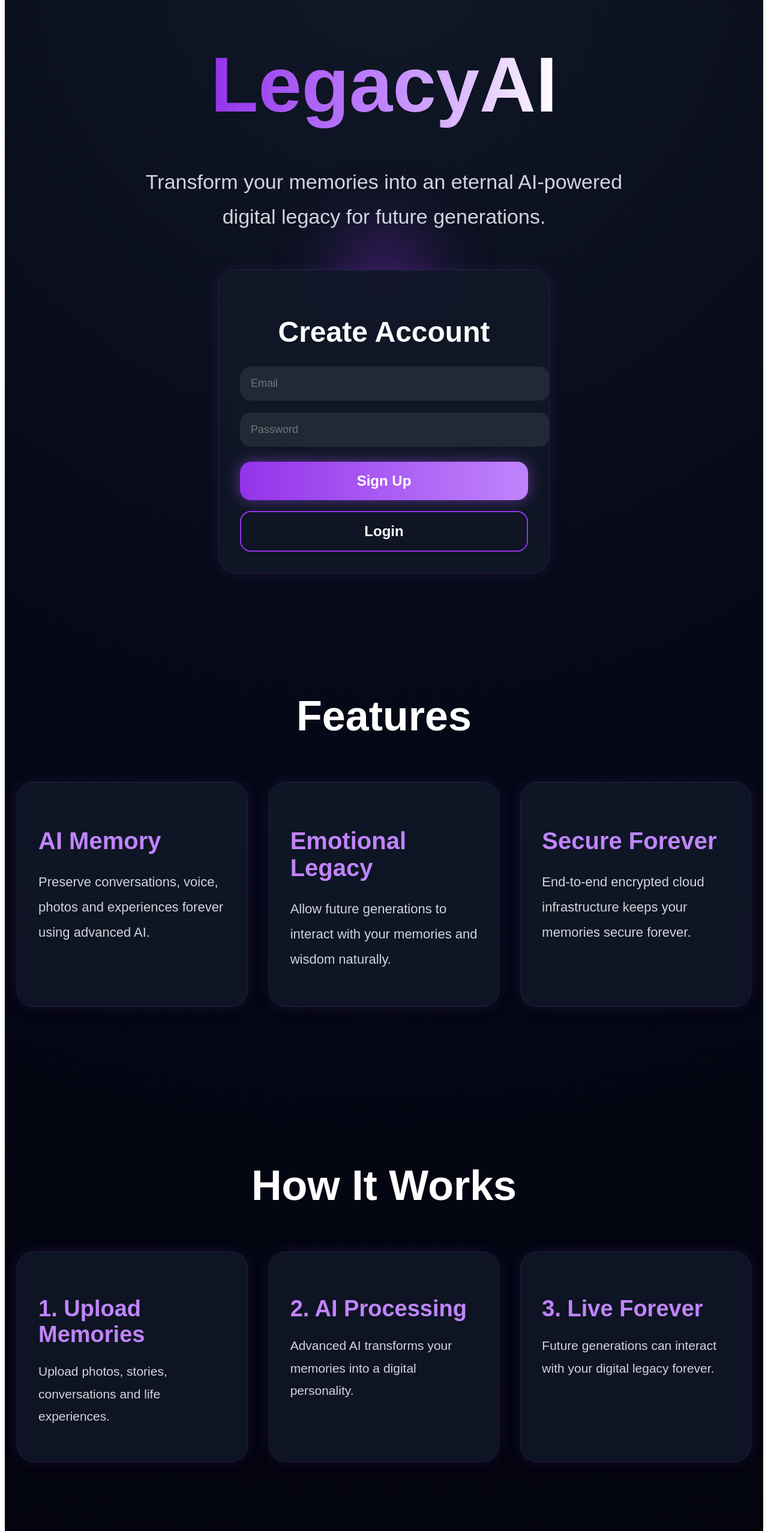
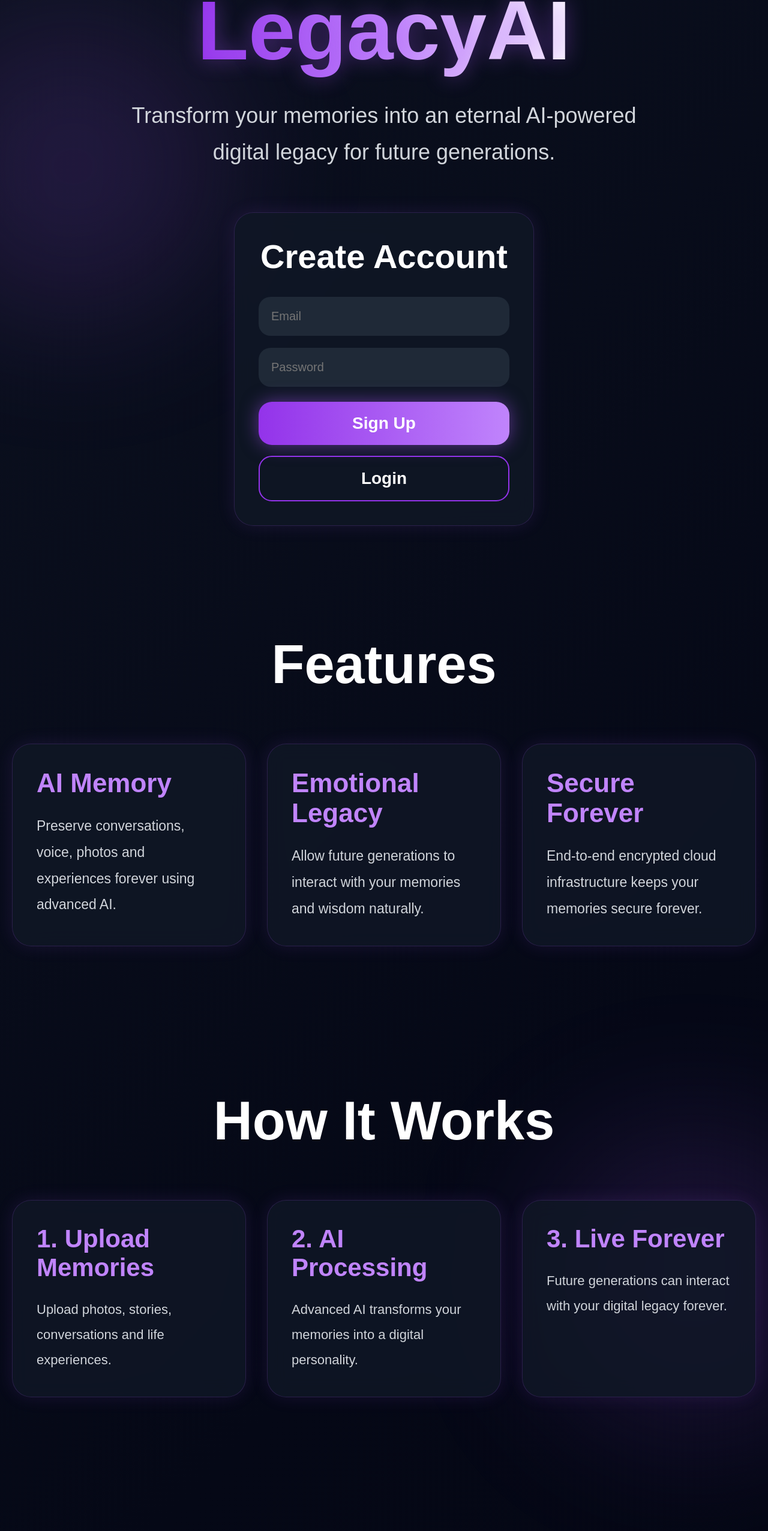
Before and after one commit to legacyaiapp1199-ship-it/legacyai, a React (Vite) app: page / in a window 1280 px wide. Shown: the part 90-2643 px from the top of the page at 60% size. Built offline with nearby package versions, Linux system fonts and the light colour scheme.

Commit message:
Update App.jsx

```diff
--- a/src/App.jsx
+++ b/src/App.jsx
@@ -72,24 +72,134 @@
   };
 
   const cardStyle = {
-    background: "rgba(17,24,39,0.85)",
-    border: "1px solid rgba(168,85,247,0.15)",
-    borderRadius: "28px",
-    padding: "35px",
-    backdropFilter: "blur(12px)",
-    boxShadow: "0 0 25px rgba(168,85,247,0.12)",
+    background: "rgba(17,24,39,0.82)",
+    border: "1px solid rgba(168,85,247,0.18)",
+    borderRadius: "32px",
+    padding: "40px",
+    backdropFilter: "blur(16px)",
+    boxShadow: "0 0 30px rgba(168,85,247,0.12)",
   };
 
   return (
+    <>
+      <style>
+        {`
+          *{
+            margin:0;
+            padding:0;
+            box-sizing:border-box;
+          }
+
+          body{
+            overflow-x:hidden;
+            background:#02030d;
+          }
+
+          html{
+            scroll-behavior:smooth;
+          }
+
+          @keyframes gradientMove {
+            0% {
+              background-position: 0% 50%;
+            }
+
+            50% {
+              background-position: 100% 50%;
+            }
+
+            100% {
+              background-position: 0% 50%;
+            }
+          }
+
+          @keyframes floatingGlow {
+            0% {
+              transform: translateY(0px);
+            }
+
+            50% {
+              transform: translateY(-40px);
+            }
+
+            100% {
+              transform: translateY(0px);
+            }
+          }
+
+          .floating-bg {
+            position: absolute;
+            width: 500px;
+            height: 500px;
+            border-radius: 50%;
+            background: rgba(168,85,247,0.15);
+            filter: blur(120px);
+            animation: floatingGlow 8s ease-in-out infinite;
+            z-index: 0;
+          }
+
+          .main-button{
+            transition:0.3s;
+          }
+
+          .main-button:hover{
+            transform:translateY(-4px) scale(1.02);
+            box-shadow:0 0 40px rgba(168,85,247,0.8);
+          }
+
+          .feature-card{
+            transition:0.35s;
+          }
+
+          .feature-card:hover{
+            transform:translateY(-10px);
+            border:1px solid rgba(192,132,252,0.4);
+            box-shadow:0 0 40px rgba(168,85,247,0.2);
+          }
+
+          input{
+            outline:none;
+          }
+
+          input:focus{
+            border:1px solid #9333ea;
+            box-shadow:0 0 20px rgba(168,85,247,0.3);
+          }
+        `}
+      </style>
+
       <div
         style={{
           background:
-          "radial-gradient(circle at top,#111827 0%,#050816 45%,#02030d 100%)",
+            "linear-gradient(-45deg,#02030d,#050816,#111827,#1e1b4b)",
+          backgroundSize: "400% 400%",
+          animation: "gradientMove 15s ease infinite",
           minHeight: "100vh",
           color: "white",
           fontFamily: "Arial",
+          overflow: "hidden",
+          position: "relative",
         }}
       >
+        {/* BACKGROUND GLOW */}
+
+        <div
+          className="floating-bg"
+          style={{
+            top: "5%",
+            left: "-10%",
+          }}
+        ></div>
+
+        <div
+          className="floating-bg"
+          style={{
+            bottom: "10%",
+            right: "-10%",
+            animationDelay: "4s",
+          }}
+        ></div>
+
         {/* HERO */}
 
         <section
@@ -99,31 +209,22 @@
             justifyContent: "center",
             alignItems: "center",
             flexDirection: "column",
-          padding: "40px 20px",
+            padding: "60px 20px",
             textAlign: "center",
+            position: "relative",
+            zIndex: 2,
           }}
         >
-        <div
-          style={{
-            width: "160px",
-            height: "160px",
-            background:
-              "radial-gradient(circle,#9333ea 0%,transparent 70%)",
-            position: "absolute",
-            filter: "blur(60px)",
-          }}
-        ></div>
-
           <h1
             style={{
-            fontSize: "clamp(70px,12vw,130px)",
+              fontSize: "clamp(72px,12vw,140px)",
               fontWeight: "900",
               background:
                 "linear-gradient(90deg,#9333ea,#c084fc,#ffffff)",
               WebkitBackgroundClip: "text",
               WebkitTextFillColor: "transparent",
-            marginBottom: "25px",
-            zIndex: 2,
+              marginBottom: "30px",
+              textShadow: "0 0 35px rgba(168,85,247,0.4)",
             }}
           >
             LegacyAI
@@ -131,33 +232,31 @@
 
           <p
             style={{
-            maxWidth: "850px",
-            fontSize: "clamp(22px,3vw,34px)",
+              maxWidth: "900px",
+              fontSize: "clamp(24px,3vw,36px)",
               lineHeight: "1.7",
               color: "#d1d5db",
-            marginBottom: "60px",
-            zIndex: 2,
+              marginBottom: "70px",
             }}
           >
             Transform your memories into an eternal AI-powered
             digital legacy for future generations.
           </p>
 
-        {/* AUTH */}
+          {/* AUTH CARD */}
 
           <div
             style={{
               width: "100%",
-            maxWidth: "480px",
+              maxWidth: "500px",
               ...cardStyle,
-            zIndex: 2,
             }}
           >
             <h2
               style={{
-              fontSize: "48px",
-              marginBottom: "30px",
-              fontWeight: "800",
+                fontSize: "56px",
+                marginBottom: "35px",
+                fontWeight: "900",
               }}
             >
               {user ? "Welcome Back" : "Create Account"}
@@ -174,13 +273,13 @@
                   }
                   style={{
                     width: "100%",
-                  padding: "18px",
+                    padding: "20px",
                     marginBottom: "20px",
-                  borderRadius: "18px",
-                  border: "none",
+                    borderRadius: "20px",
+                    border: "1px solid transparent",
                     background: "#1f2937",
                     color: "white",
-                  fontSize: "18px",
+                    fontSize: "20px",
                   }}
                 />
 
@@ -193,48 +292,50 @@
                   }
                   style={{
                     width: "100%",
-                  padding: "18px",
+                    padding: "20px",
                     marginBottom: "25px",
-                  borderRadius: "18px",
-                  border: "none",
+                    borderRadius: "20px",
+                    border: "1px solid transparent",
                     background: "#1f2937",
                     color: "white",
-                  fontSize: "18px",
+                    fontSize: "20px",
                   }}
                 />
 
                 <button
+                  className="main-button"
                   onClick={handleSignup}
                   style={{
                     width: "100%",
-                  padding: "18px",
-                  borderRadius: "18px",
+                    padding: "20px",
+                    borderRadius: "22px",
                     border: "none",
                     background:
                       "linear-gradient(90deg,#9333ea,#c084fc)",
                     color: "white",
-                  fontSize: "24px",
-                  fontWeight: "800",
+                    fontSize: "28px",
+                    fontWeight: "900",
                     cursor: "pointer",
                     marginBottom: "18px",
                     boxShadow:
-                    "0 0 25px rgba(168,85,247,0.5)",
+                      "0 0 30px rgba(168,85,247,0.5)",
                   }}
                 >
                   Sign Up
                 </button>
 
                 <button
+                  className="main-button"
                   onClick={handleLogin}
                   style={{
                     width: "100%",
-                  padding: "18px",
-                  borderRadius: "18px",
+                    padding: "20px",
+                    borderRadius: "22px",
                     border: "2px solid #9333ea",
                     background: "transparent",
                     color: "white",
-                  fontSize: "24px",
-                  fontWeight: "800",
+                    fontSize: "28px",
+                    fontWeight: "900",
                     cursor: "pointer",
                   }}
                 >
@@ -247,7 +348,7 @@
               <>
                 <p
                   style={{
-                  fontSize: "22px",
+                    fontSize: "24px",
                     color: "#c084fc",
                     marginBottom: "20px",
                   }}
@@ -259,22 +360,24 @@
                   style={{
                     color: "#d1d5db",
                     marginBottom: "30px",
+                    fontSize: "18px",
                   }}
                 >
                   {user.email}
                 </p>
 
                 <button
+                  className="main-button"
                   onClick={handleLogout}
                   style={{
                     width: "100%",
                     padding: "18px",
-                  borderRadius: "18px",
+                    borderRadius: "20px",
                     border: "none",
                     background: "#ef4444",
                     color: "white",
-                  fontSize: "22px",
-                  fontWeight: "800",
+                    fontSize: "24px",
+                    fontWeight: "900",
                     cursor: "pointer",
                   }}
                 >
@@ -288,6 +391,7 @@
                 style={{
                   marginTop: "20px",
                   color: "#c084fc",
+                  fontSize: "18px",
                 }}
               >
                 {message}
@@ -300,16 +404,18 @@
 
         <section
           style={{
-          padding: "100px 20px",
-          maxWidth: "1300px",
+            padding: "120px 20px",
+            maxWidth: "1400px",
             margin: "auto",
+            position: "relative",
+            zIndex: 2,
           }}
         >
           <h2
             style={{
               textAlign: "center",
-            fontSize: "70px",
-            marginBottom: "70px",
+              fontSize: "clamp(60px,9vw,90px)",
+              marginBottom: "80px",
               fontWeight: "900",
             }}
           >
@@ -320,7 +426,7 @@
             style={{
               display: "grid",
               gridTemplateColumns:
-              "repeat(auto-fit,minmax(300px,1fr))",
+                "repeat(auto-fit,minmax(320px,1fr))",
               gap: "35px",
             }}
           >
@@ -338,13 +444,91 @@
                 text: "End-to-end encrypted cloud infrastructure keeps your memories secure forever.",
               },
             ].map((item, index) => (
-            <div key={index} style={cardStyle}>
+              <div
+                key={index}
+                className="feature-card"
+                style={cardStyle}
+              >
                 <h3
                   style={{
                     color: "#c084fc",
-                  fontSize: "40px",
+                    fontSize: "44px",
                     marginBottom: "25px",
-                  fontWeight: "800",
+                    fontWeight: "900",
+                  }}
+                >
+                  {item.title}
+                </h3>
+
+                <p
+                  style={{
+                    color: "#d1d5db",
+                    lineHeight: "1.9",
+                    fontSize: "23px",
+                  }}
+                >
+                  {item.text}
+                </p>
+              </div>
+            ))}
+          </div>
+        </section>
+
+        {/* HOW IT WORKS */}
+
+        <section
+          style={{
+            padding: "120px 20px",
+            maxWidth: "1400px",
+            margin: "auto",
+            position: "relative",
+            zIndex: 2,
+          }}
+        >
+          <h2
+            style={{
+              textAlign: "center",
+              fontSize: "clamp(60px,9vw,90px)",
+              marginBottom: "80px",
+              fontWeight: "900",
+            }}
+          >
+            How It Works
+          </h2>
+
+          <div
+            style={{
+              display: "grid",
+              gridTemplateColumns:
+                "repeat(auto-fit,minmax(320px,1fr))",
+              gap: "35px",
+            }}
+          >
+            {[
+              {
+                title: "1. Upload Memories",
+                text: "Upload photos, stories, conversations and life experiences.",
+              },
+              {
+                title: "2. AI Processing",
+                text: "Advanced AI transforms your memories into a digital personality.",
+              },
+              {
+                title: "3. Live Forever",
+                text: "Future generations can interact with your digital legacy forever.",
+              },
+            ].map((item, index) => (
+              <div
+                key={index}
+                className="feature-card"
+                style={cardStyle}
+              >
+                <h3
+                  style={{
+                    color: "#c084fc",
+                    fontSize: "42px",
+                    marginBottom: "25px",
+                    fontWeight: "900",
                   }}
                 >
                   {item.title}
@@ -364,86 +548,21 @@
           </div>
         </section>
 
-      {/* HOW IT WORKS */}
-
-      <section
-        style={{
-          padding: "100px 20px",
-          maxWidth: "1300px",
-          margin: "auto",
-        }}
-      >
-        <h2
-          style={{
-            textAlign: "center",
-            fontSize: "70px",
-            marginBottom: "70px",
-            fontWeight: "900",
-          }}
-        >
-          How It Works
-        </h2>
-
-        <div
-          style={{
-            display: "grid",
-            gridTemplateColumns:
-              "repeat(auto-fit,minmax(280px,1fr))",
-            gap: "35px",
-          }}
-        >
-          {[
-            {
-              title: "1. Upload Memories",
-              text: "Upload photos, stories, conversations and life experiences.",
-            },
-            {
-              title: "2. AI Processing",
-              text: "Advanced AI transforms your memories into a digital personality.",
-            },
-            {
-              title: "3. Live Forever",
-              text: "Future generations can interact with your digital legacy forever.",
-            },
-          ].map((item, index) => (
-            <div key={index} style={cardStyle}>
-              <h3
-                style={{
-                  color: "#c084fc",
-                  fontSize: "38px",
-                  marginBottom: "20px",
-                  fontWeight: "800",
-                }}
-              >
-                {item.title}
-              </h3>
-
-              <p
-                style={{
-                  color: "#d1d5db",
-                  lineHeight: "1.8",
-                  fontSize: "21px",
-                }}
-              >
-                {item.text}
-              </p>
-            </div>
-          ))}
-        </div>
-      </section>
-
         {/* FOOTER */}
 
         <footer
           style={{
             textAlign: "center",
-          padding: "80px 20px",
+            padding: "100px 20px",
             color: "#9ca3af",
-          fontSize: "22px",
+            fontSize: "24px",
+            position: "relative",
+            zIndex: 2,
           }}
         >
           © 2026 LegacyAI — The Future of Human Memory
         </footer>
       </div>
+    </>
   );
 }
```
Lines whose indentation alone changed are shown as unchanged.
